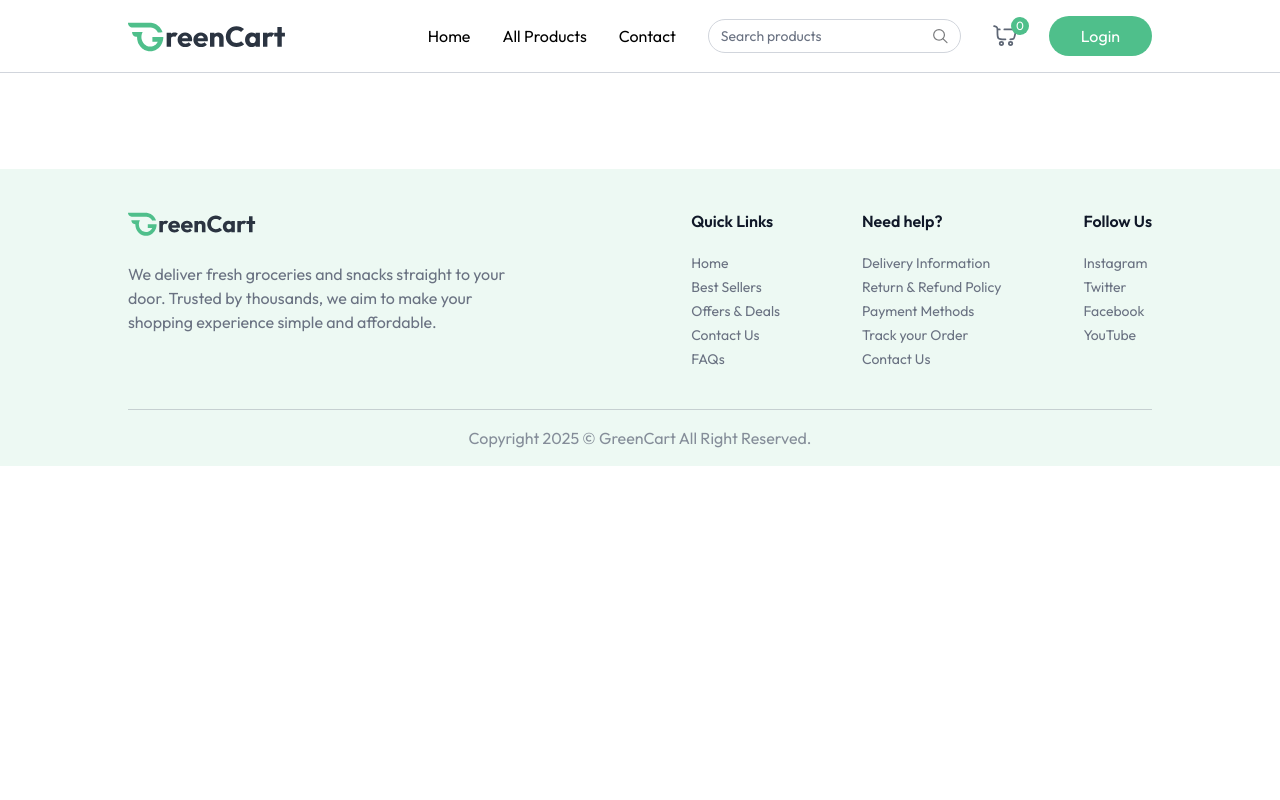
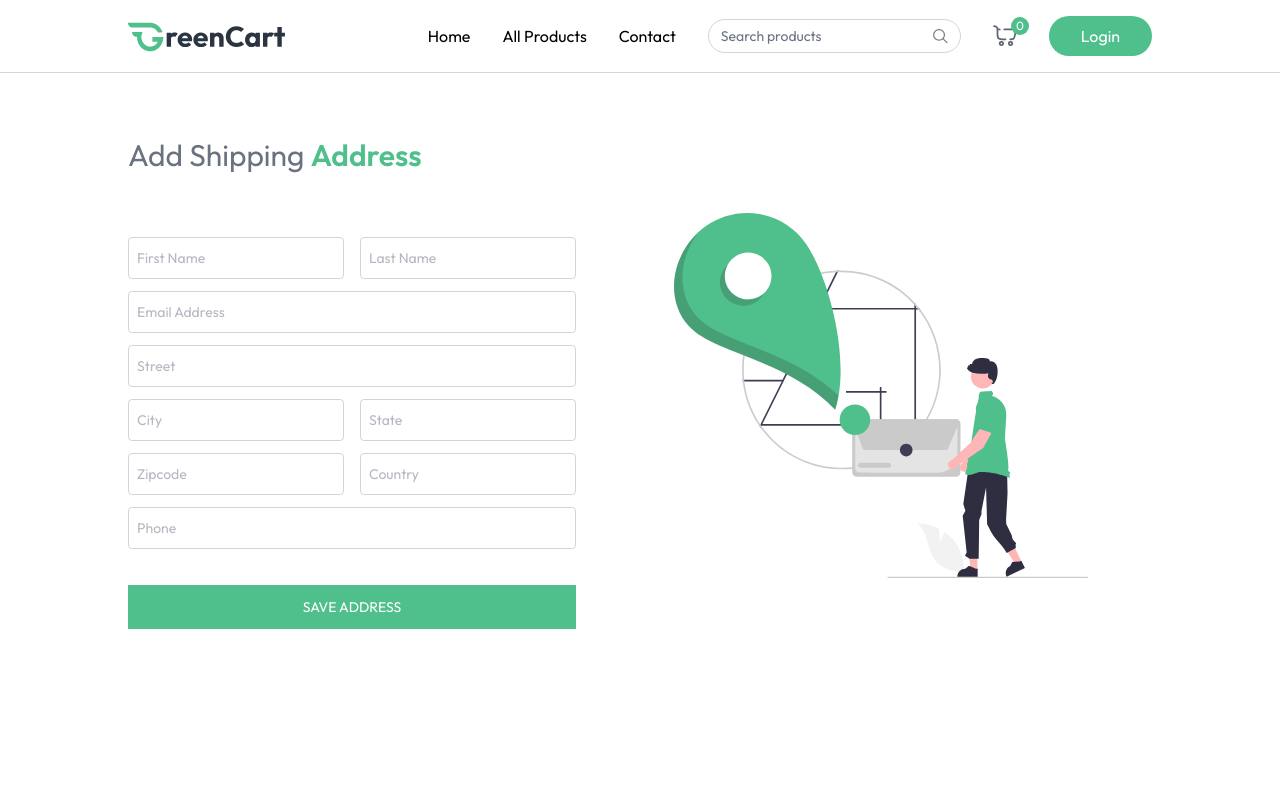
Before and after one commit to gurpreet-brar/greenCart, a React (Vite) app: page /address/add in a window 1280 px wide. Shown: the top 800 px of the page. Built offline with nearby package versions, Linux system fonts and the light colour scheme.

Commit message:
create address page to add new address

```diff
--- a/src/App.jsx
+++ b/src/App.jsx
@@ -9,6 +9,7 @@
 import ProductCategory from "./pages/ProductCategory";
 import ProductDetails from "./pages/ProductDetails";
 import Cart from "./pages/Cart";
+import Address from "./pages/Address";
 
 function App() {
   const isSellerPath = useLocation().pathname.includes("seller");
@@ -29,6 +30,7 @@
           <Route path="/products/:category" element={<ProductCategory />} />
           <Route path="/products/:category/:id" element={<ProductDetails />} />
           <Route path="/cart" element={<Cart />} />
+          <Route path="/address/add" element={<Address />} />
         </Routes>
       </div>
       {!isSellerPath && <Footer />}
--- /dev/null
+++ b/src/pages/Address.jsx
@@ -0,0 +1,129 @@
+import { assets } from "../assets/assets";
+import { useState } from "react";
+
+const InputField = ({ type, placeholder, name, handleChange, address }) => (
+  <input
+    className="w-full px-2 py-2.5 border border-gray-500/30 rounded outline-none text-gray-500 focus:border-primary transition"
+    type={type}
+    onChange={handleChange}
+    placeholder={placeholder}
+    name={name}
+    value={address[name]}
+    required
+  />
+);
+
+function Address() {
+  const [address, setAddress] = useState({
+    firstName: "",
+    lastName: "",
+    email: "",
+    street: "",
+    city: "",
+    state: "",
+    zipcode: "",
+    country: "",
+    phone: "",
+  });
+
+  const handleChange = (e) => {
+    const { name, value } = e.target;
+    setAddress((prev) => ({ ...prev, [name]: value }));
+  };
+  const onSubmitHandler = async (e) => {
+    e.preventDefault();
+  };
+
+  return (
+    <div className="mt-16 pb-16">
+      <p className="text-2xl md:text-3xl text-gray-500">
+        Add Shipping <span className="font-semibold text-primary">Address</span>
+      </p>
+      <div className="flex flex-col-reverse md:flex-row justify-between mt-10">
+        <div className="flex-1 max-w-md">
+          <form onSubmit={onSubmitHandler} className="space-y-3 mt-6 text-sm">
+            <div className="grid grid-cols-2 gap-4">
+              <InputField
+                handleChange={handleChange}
+                address={address}
+                name="firstName"
+                type="text"
+                placeholder="First Name"
+              />
+              <InputField
+                handleChange={handleChange}
+                address={address}
+                name="lastName"
+                type="text"
+                placeholder="Last Name"
+              />
+            </div>
+            <InputField
+              handleChange={handleChange}
+              address={address}
+              name="email"
+              type="email"
+              placeholder="Email Address"
+            />
+            <InputField
+              handleChange={handleChange}
+              address={address}
+              name="street"
+              type="text"
+              placeholder="Street"
+            />
+            <div className="grid grid-cols-2 gap-4">
+              <InputField
+                handleChange={handleChange}
+                address={address}
+                name="city"
+                type="text"
+                placeholder="City"
+              />
+              <InputField
+                handleChange={handleChange}
+                address={address}
+                name="state"
+                type="text"
+                placeholder="State"
+              />
+            </div>
+            <div className="grid grid-cols-2 gap-4">
+              <InputField
+                handleChange={handleChange}
+                address={address}
+                name="zipcode"
+                type="text"
+                placeholder="Zipcode"
+              />
+              <InputField
+                handleChange={handleChange}
+                address={address}
+                name="country"
+                type="text"
+                placeholder="Country"
+              />
+            </div>
+            <InputField
+              handleChange={handleChange}
+              address={address}
+              name="phone"
+              type="text"
+              placeholder="Phone"
+            />
+            <button className="w-full mt-6 bg-primary text-white py-3 hover:bg-primary-dull transition cursor-pointer uppercase ">
+              Save address
+            </button>
+          </form>
+        </div>
+        <img
+          className="md:mr-16 mb-16 md:mt-0"
+          src={assets.add_address_iamge}
+          alt="Add Address"
+        />
+      </div>
+    </div>
+  );
+}
+
+export default Address;
```
